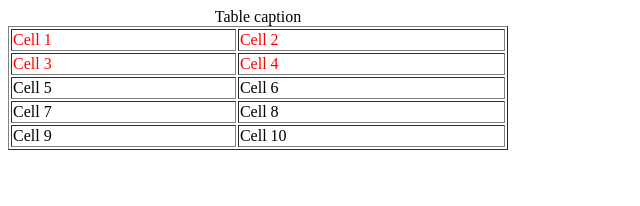
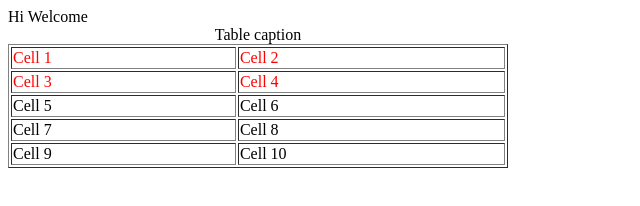
Before and after one commit to Scott1E818/Scott1E818.Github.io, a plain HTML site: page index.html.html in a window 1280 px wide. Shown: the whole page, without its empty margins (0-640 px from the left). Drawn offline with Linux system fonts and the light colour scheme.

Commit message:
Update index.html.html

```diff
--- a/index.html.html
+++ b/index.html.html
@@ -7,6 +7,8 @@
 			<caption>Table caption</caption>
 			<thead style="color:red;">
 				<tr>
+
+					Hi Welcome
 					<td>Cell 1</td>
 					<td>Cell 2</td>
 				</tr>
```
